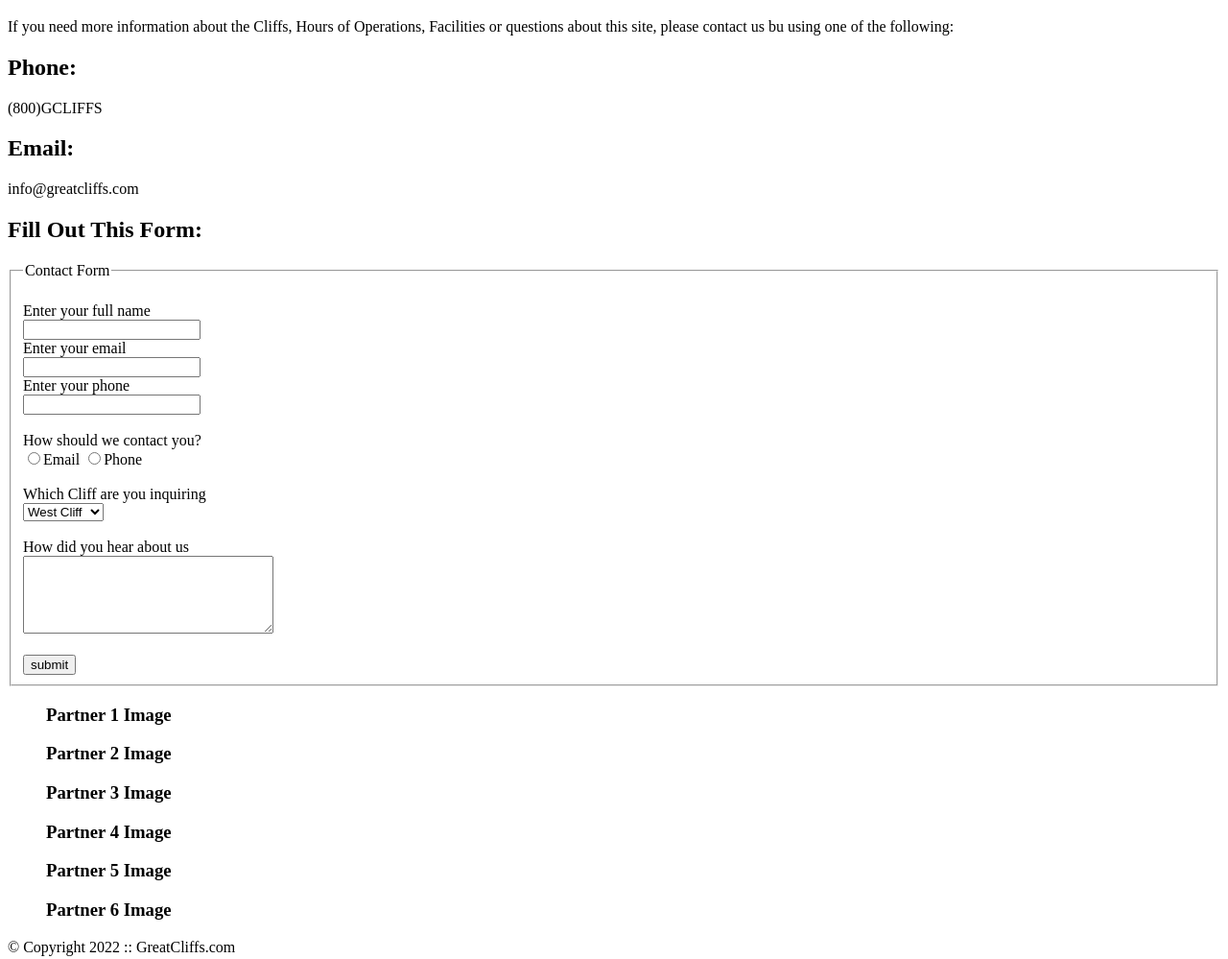
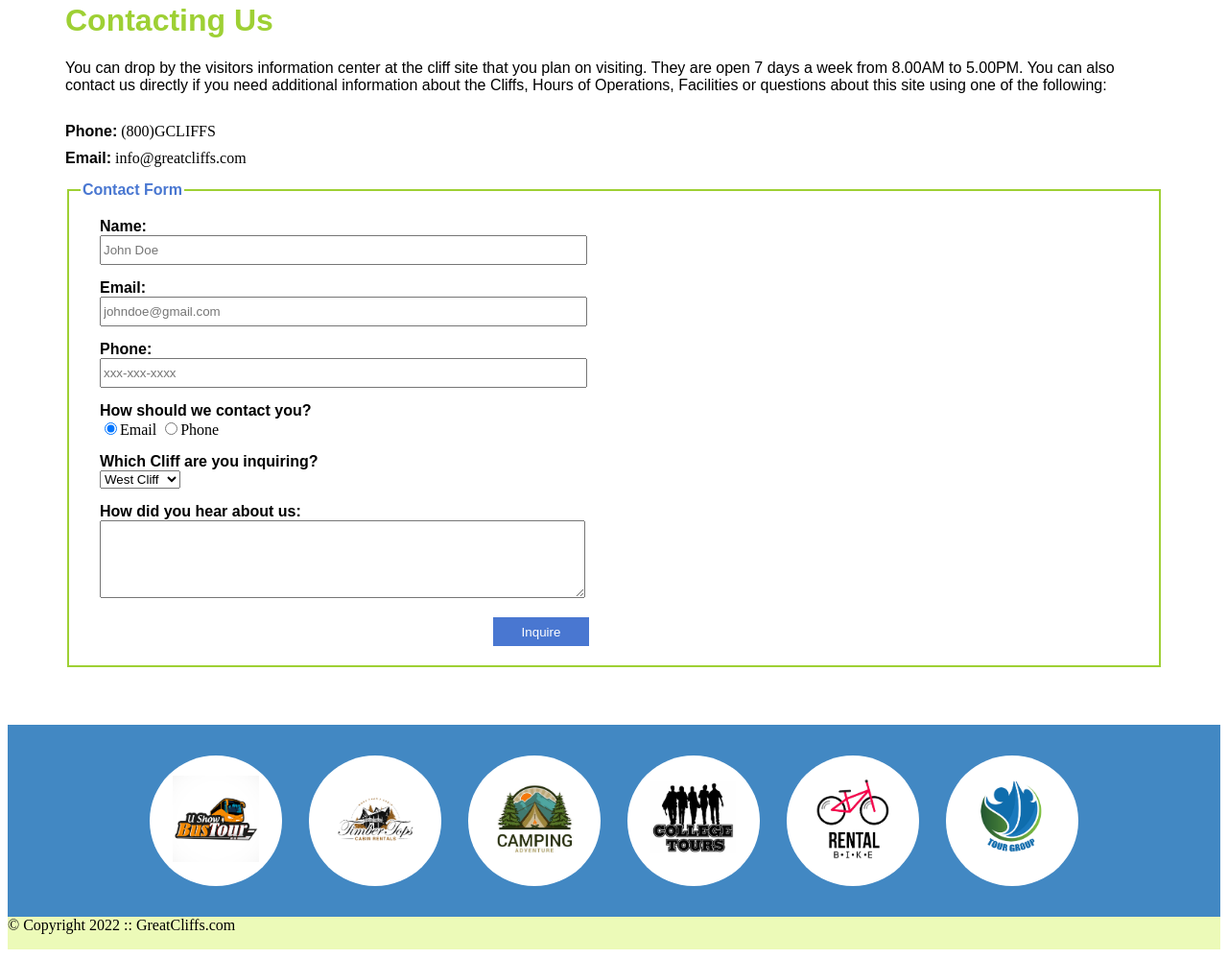
Before and after one commit to XueyanShao/homework-module1, a plain HTML site: page contact.html in a window 1280 px wide. Shown: the part 534-1533 px from the top of the page at 96% size. Drawn offline with Linux system fonts and the light colour scheme.

Commit message:
week2-day2-homework first commit

```diff
--- a/activities.html
+++ b/activities.html
@@ -6,8 +6,9 @@
     <meta name="viewport" content="width=device-width, initial-scale=1.0">
 
     <title>Activities</title>
+    <link rel="stylesheet" href = "styles.css">
 </head>
-<body>
+<body id="activities">
 
 <!-- Container to wrap everything-->
 <div id="container">
@@ -15,7 +16,6 @@
     <!-- Brand of Website-->
     <header>
         <!-- Main Header-->
-        <img src="images/cliff_ocean.jpg" alt="Ocean View Cliff" width="564">
         <div class="main-header">
 
         <!-- Logo Image-->
@@ -26,10 +26,10 @@
           <!-- Main Navigation-->
     <nav class="main-menu">
         <ul>
-            <li>Home</li>
+            <li><a href="index.html">Home</a></li>
             <li>Cliffs</li>
-            <li>Events</li>
-            <li>Contact</li>
+            <li class="active"><a href="activities.html">Activities</a></li>
+            <li><a href="contact.html">Contact</a></li>
         </ul>
     </nav>
          <!-- End Navigation-->
@@ -43,7 +43,7 @@
     <main>
         <h1>Activities</h1>
         <p>There are many planned activities at all the cliff sites. Some are scheduled daily, weekly, monthly and yearly. These activities are not however run by the state park and recreational department. They are operated and manage by private vendors but are partners with the state department. Therefore, for schedule inquiries or information, please contact them directly. For a list of activities, please refer to the table below:</p>
-        <table border="1">
+        <table>
             <caption>Activities at the Cliffs</caption>
             <thead>
                 <tr>
@@ -100,13 +100,25 @@
 
     <!-- Partner Section-->
 <section>
-    <ul id="partners" style="list-style-type:none;" >
-        <li class="partner"><h3>Partner 1 Image</h3></li>
-        <li class="partner"><h3>Partner 2 Image</h3></li>
-        <li class="partner"><h3>Partner 3 Image</h3></li>
-        <li class="partner"><h3>Partner 4 Image</h3></li>
-        <li class="partner"><h3>Partner 5 Image</h3></li>
-        <li class="partner"><h3>Partner 6 Image</h3></li>
+    <ul id="partners">
+        <li class="partner">
+            <img src="partners/partner-bustour.png" alt="Partner Bus Tours">
+        </li>
+        <li class="partner">
+            <img src="partners/partner-cabinrental.png" alt="Partner Cabin Rental">
+        </li>
+        <li class="partner">
+            <img src="partners/partner-campingadv.png" alt="Partner Camping Adventure">
+        </li>
+        <li class="partner">
+            <img src="partners/partner-collegetours.png" alt=" Partner College Tours">
+        </li>
+        <li class="partner">
+            <img src="partners/partner-rentalbike.png" alt="Partner Rental Bike">
+        </li>
+        <li class="partner">
+            <img src="partners/partner-tourgroup.png" alt="Partner Tour Group">
+        </li>
     </ul>
 </section>
 <!-- End Section-->
--- a/contact.html
+++ b/contact.html
@@ -6,10 +6,10 @@
     <meta name="viewport" content="width=device-width, initial-scale=1.0">
 
     <title>Contact</title>
-
+    <link rel="stylesheet" href = "styles.css">
 </head>
 
-<body>
+<body id="contact">
 
 <!-- Container to wrap everything-->
 <div id="container">
@@ -17,7 +17,6 @@
     <!-- Brand of Website-->
     <header>
         <!-- Main Header-->
-        <img src="images/cliff_ocean.jpg" alt="Ocean View Cliff" width="564">
         <div class="main-header">
 
         <!-- Logo Image-->
@@ -28,10 +27,10 @@
           <!-- Main Navigation-->
     <nav class="main-menu">
         <ul>
-            <li>Home</li>
+            <li><a href="index.html">Home</a></li>
             <li>Cliffs</li>
-            <li>Events</li>
-            <li>Contact</li>
+            <li><a href="activities.html">Activities</a></li>
+            <li class="active"><a href="contact.html">Contact</a></li>
         </ul>
     </nav>
          <!-- End Navigation-->
@@ -42,51 +41,87 @@
   <!-- End Header-->
 
     <!-- Main Content-->
-    <main>
+    <main id="contactpage">
         <h1>Contacting Us</h1>
-      <p>If you need more information about the Cliffs, Hours of Operations, Facilities or questions about this site, please contact us bu using one of the following:</p>
-      <h2>Phone:</h2>
-      <p>(800)GCLIFFS</p>
-      <h2>Email:</h2>
-      <p>info@greatcliffs.com</p>
-    <h2>Fill Out This Form:</h2>
+        <p>
+        You can drop by the visitors information center at the cliff site that you plan on visiting. They are open
+        7 days a week from 8.00AM to 5.00PM. You can also contact us directly if you need additional information about
+        the Cliffs, Hours of Operations, Facilities or questions about this site using one of the following:
+        </p>
+
+        <div class="contactinfo">
+            <div class="phone">
+                <span>Phone:</span>
+                <span>(800)GCLIFFS</span>
+            </div>
+            <div class="email">
+                <span>Email:</span>
+                <span>info@greatcliffs.com</span>
+            </div>
+        </div>
+
         <form action="/contact" method="post">
         <fieldset>
-            <Legend>Contact Form</Legend>
-            <br><label>Enter your full name</label><br>
-            <input type="text" name="name">
-            <br><label>Enter your email</label><br>
-            <input type="email" name="email">
-            <br><label>Enter your phone</label><br>
-            <input type="tel" name="phone"><br>
-            <br><label>How should we contact you?</label><br>
-            <input type ="radio" name="contact" value="Email">Email
-            <input type ="radio" name="contact" value="Phone">Phone<br><br>
-            <label>Which Cliff are you inquiring</label><br>
+            <legend>Contact Form</legend>
+            <div class="textbox">
+                <label>Name:</label>
+                <input type="text" name="name" placeholder="John Doe">
+                <label>Email:</label>
+                <input type="email" name="email" placeholder="johndoe@gmail.com">
+                <label>Phone:</label>
+                <input type="text" name="phone" placeholder="xxx-xxx-xxxx">
+            </div>
+
+            <div class="radios">
+                <label>How should we contact you?</label>
+                <input type="radio" name="contact" value="email" checked>Email
+                <input type="radio" name="contact" value="phone">Phone
+            </div>
+
+            <div class="selectmenu">
+                <label>Which Cliff are you inquiring?</label>
                 <select>
                     <option>West Cliff</option>
                     <option>North Cliff</option>
                     <option>East Cliff</option>
                     <option>South Cliff</option>
-            </select><br><br>
-            <label>How did you hear about us</label><br>
-            <textarea rows="5" cols="30"></textarea><br><br>
-            <input type="submit" value="submit">
+                </select>
+            </div>
+
+            <div class="commentbox">
+                <label>How did you hear about us:</label>
+                <textarea rows="5" cols="30"></textarea>
+            </div>
+
+            <div class="button">
+                <input type="submit" value="Inquire">
+            </div>
         </fieldset>
-
         </form>
     </main>
     <!-- End Main Contact-->
 
     <!-- Partner Section-->
 <section>
-    <ul id="partners" style="list-style-type:none;" >
-        <li class="partner"><h3>Partner 1 Image</h3></li>
-        <li class="partner"><h3>Partner 2 Image</h3></li>
-        <li class="partner"><h3>Partner 3 Image</h3></li>
-        <li class="partner"><h3>Partner 4 Image</h3></li>
-        <li class="partner"><h3>Partner 5 Image</h3></li>
-        <li class="partner"><h3>Partner 6 Image</h3></li>
+    <ul id="partners">
+        <li class="partner">
+            <img src="partners/partner-bustour.png" alt="Partner Bus Tours">
+        </li>
+        <li class="partner">
+            <img src="partners/partner-cabinrental.png" alt="Partner Cabin Rental">
+        </li>
+        <li class="partner">
+            <img src="partners/partner-campingadv.png" alt="Partner Camping Adventure">
+        </li>
+        <li class="partner">
+            <img src="partners/partner-collegetours.png" alt=" Partner College Tours">
+        </li>
+        <li class="partner">
+            <img src="partners/partner-rentalbike.png" alt="Partner Rental Bike">
+        </li>
+        <li class="partner">
+            <img src="partners/partner-tourgroup.png" alt="Partner Tour Group">
+        </li>
     </ul>
 </section>
 <!-- End Section-->
--- /dev/null
+++ b/styles.css
@@ -0,0 +1,240 @@
+/*header*/
+header {
+    width: 100%;
+    min-height: 400px;
+    padding-top: 3em;
+}
+#home header{
+    background: no-repeat lightgrey url(images/cliff_ocean.jpg);
+    background-size: 1500px;
+}
+#activities header{
+    background: no-repeat lightgrey url(images/runfly.jpeg);
+    background-size: 1500px;
+
+}
+#contact header{
+    background: no-repeat lightgrey url(images/cliff_rock.jpeg);
+    background-size: 1500px;
+}
+.main-header {
+    background-color:rgb(255, 255, 255, 0.8);
+    width: 700px;
+    margin: 2em auto 0 auto;
+    min-height: 100px;
+    height: 100px;
+}
+.main-header .logo img {
+    width: 100px;
+    height: 100px;
+    margin: 0 2em 0 0;
+    float: left;
+}
+    /*navigation*/
+.main-menu {
+    margin-left: 227px;
+    font-weight: 400;
+}
+.main-menu ul li {
+    list-style-type: none;
+    display: inline-block;
+    float: left;
+    padding-left: 25px;
+    padding-right: 25px;
+    border-left: 1px solid rgba(202, 204, 202, 0.6);
+    line-height: 100px;
+    text-transform: uppercase;
+    font-size: 14px;
+}
+.main-menu ul li a {
+    text-decoration: none;
+    color: #888;
+}
+.main-menu ul li a:hover {
+    color: #9ed034;
+}
+.main-menu ul li.active {
+    background: #9ed034;
+    border: none;
+}
+.main-menu ul li.active a{
+    color: #fff;
+}
+/*main*/
+h1 {
+    font-family: Arial, Helvetica, sans-serif;
+    color: #9ed034;
+}
+h2 {
+    font-family: Arial, Helvetica, sans-serif;
+}
+p {
+    font-family: Arial, Helvetica, sans-serif;
+}
+/*partners*/
+section {
+    width: 100%;
+    background-color: #4288C3;
+}
+section #partners {
+    width: 100%;
+    padding: 2em 0 2em 0;
+    margin: 0 auto;
+    text-align: center;
+}
+section #partners .partner {
+    display: inline-block;
+    margin: 0 0.75em;
+    padding: 1.3em 1.5em;
+    background-color: #fff;
+    border-radius: 50%;
+}
+section #partners .partner img {
+    width: 90px;
+    height: 90px;
+}
+/*footer*/
+footer {
+    width: 100%;
+    /*height: 200px;*/
+    padding-bottom: 1em;
+    background-color: #ecfab8;
+}
+footer #nondisclaimer .copy {
+    display:inline-block;
+    padding: 3.5em 3.5em 3.5em 1.3em;
+    float: left;
+    font-size: 0.9em;
+}
+footer #nondisclaimer .social{
+    display:inline-block;
+    padding: 2.5em;
+    /* margin-right: 9.25em; */
+    float: right;
+}
+footer #disclaimer {
+    clear: both;
+}
+footer #disclaimer p {
+    font-size: 0.85em;
+    text-align: center;
+}
+/*social media*/
+footer #nondisclaimer .social .fa {
+    padding: 15px;
+    font-size: 15px;
+    width: 15px;
+    text-align: center;
+    text-decoration: none;
+    margin: 0 4px;
+    border-radius: 50%;
+}
+footer #nondisclaimer .social .fa:hover {
+    opacity: 0.7;
+}
+footer #nondisclaimer .social .fa-facebook {
+    background: #3B5998;
+    color: white;
+}
+footer #nondisclaimer .social .fa-instagram {
+    background: #125688;
+    color: white;
+}
+footer #nondisclaimer .social .fa-twitter {
+    background: #55ACEE;
+    color: white;
+}
+/* activities page */
+table{
+    width: 1000px;
+    margin: 4em auto 0 auto;
+}
+caption{
+    background: #852B1B;
+    height: 40px;
+    color: #fff;
+    font-size: 1.3em;
+    font-weight: bold;
+    padding-top: 1em;
+}
+thead{
+    background: #BDE1FF;
+}
+tbody,tfoot{
+    background: #EEFFE6;
+    text-align: center;
+}
+th,td{
+    width:225px;
+    height: 75px;
+    vertical-align: middle;
+    border: solid 1px #852B1B;
+}
+th:first-child{
+    width: 125px;
+    height: 50px;
+    background: #4977D1;
+    color: #fff;
+}
+td:first-child{
+    font-weight: bold;
+    background: #BDE1FF;
+}
+/* contact page */
+#contactpage{
+    padding: 60px;
+}
+.contactinfo{
+    margin: 30px 0 15px 0;
+}
+.contactinfo .email{
+    margin: 10px 0 15px 0;
+}
+span:first-child{
+    font-family: Arial, Helvetica, sans-serif;
+    font-weight: bold;
+}
+span:first-child{
+    font-family: Arial, Helvetica, sans-serif;
+    font-weight: bold;
+}
+.textbox,.radios,.selectmenu,.commentbox{
+    padding-left: 20px;
+}
+label{
+    display: block;
+    margin: 15px 0 0 0;
+    font-family: Arial, Helvetica, sans-serif;
+    font-weight: bold;
+}
+legend{
+    color:#4977D1;
+    font-family: Arial, Helvetica, sans-serif;
+    font-weight: bold;
+}
+fieldset{
+    border: solid 2px #9ed034;
+}
+input[type="text"],input[type="email"]{
+    width: 500px;
+    height: 25px;
+}
+input[type="radio"]{
+    display:inline;
+}
+textarea {
+    display: block;
+    width: 500px;
+}
+input[type="submit"], input[type="reset"]{
+    margin: 20px 0 10px 0;
+    width: 100px;
+}
+.button input{
+    background-color:#4977D1;
+    border-style: hidden;
+    color:#fff;
+    height: 30px;
+    width: 100px;
+    margin-left: 430px;
+}
```
Also changed, not shown: index.html (+2 -141 lines), images/runfly.jpeg (added), 6 other files. Lines whose indentation alone changed are shown as unchanged.
